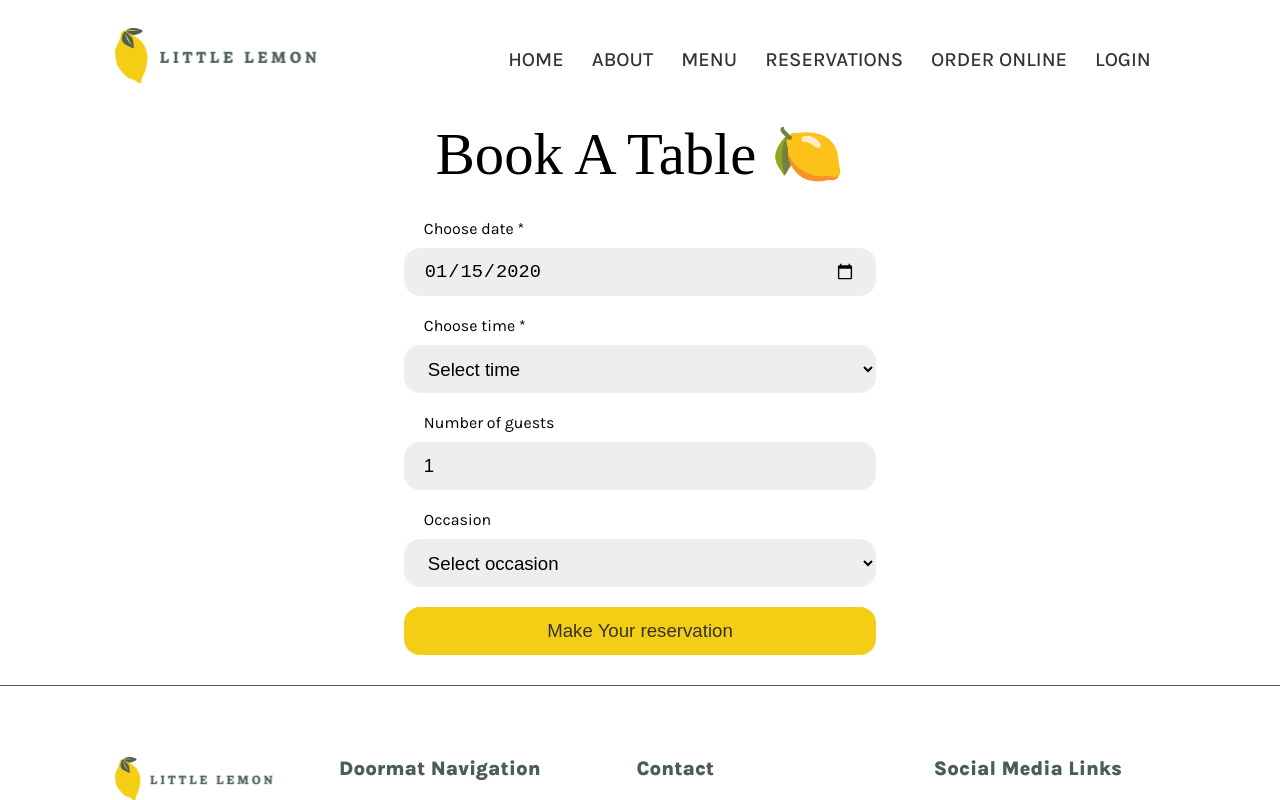
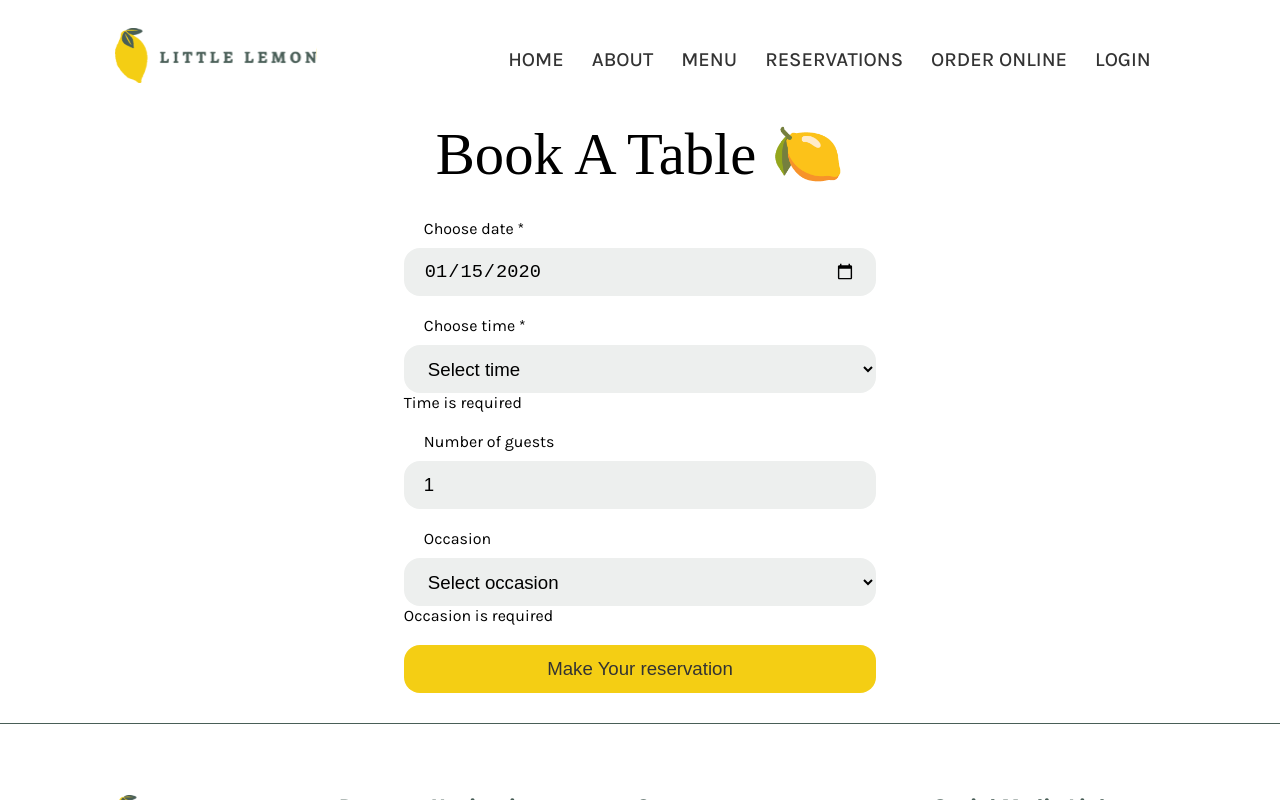
Before and after one commit to ZumrudAliyeva/little_lemon__table_reservation, a React (Create React App) app: page /booking in a window 1280 px wide. Both pictures are taken after typing "2020-01-15" into the empty fields and a click on the button "Make Your reservation". Shown: the top 800 px of the page. Built offline with nearby package versions, Linux system fonts and the light colour scheme; a web font is replaced by a local one.

Commit message:
formik added

```diff
--- a/package.json
+++ b/package.json
@@ -6,11 +6,13 @@
     "@testing-library/jest-dom": "^5.17.0",
     "@testing-library/react": "^13.4.0",
     "@testing-library/user-event": "^13.5.0",
+    "formik": "^2.4.6",
     "react": "^18.3.1",
     "react-dom": "^18.3.1",
     "react-router-dom": "^6.26.2",
     "react-scripts": "5.0.1",
-    "web-vitals": "^2.1.4"
+    "web-vitals": "^2.1.4",
+    "yup": "^1.4.0"
   },
   "scripts": {
     "start": "react-scripts start",
--- a/src/components/reservation/BookingForm.jsx
+++ b/src/components/reservation/BookingForm.jsx
@@ -1,39 +1,61 @@
-import React, { useState } from "react";
+import React from "react";
+import { useFormik } from "formik";
+import * as Yup from "yup";
 
 const BookingForm = () => {
-  const [date, setDate] = useState("");
-  const [time, setTime] = useState("");
-  const [guests, setGuests] = useState(1);
-  const [occasion, setOccasion] = useState("");
+  const formik = useFormik({
+    initialValues: {
+      date: "",
+      time: "",
+      guests: 1,
+      occasion: "",
+    },
+    validationSchema: Yup.object({
+      date: Yup.string().required("Date is required"),
+      time: Yup.string().required("Time is required"),
+      guests: Yup.number()
+        .min(1, "Must have at least 1 guest")
+        .max(10, "Cannot exceed 10 guests")
+        .required("Number of guests is required"),
+      occasion: Yup.string().required("Occasion is required"),
+    }),
+    onSubmit: (values, { resetForm }) => {
+      console.log(values);
 
-  const handleSubmit = (e) => {
-    e.preventDefault();
-    console.log(date, time, guests, occasion);
-  };
+      alert("Booking successful!");
+      resetForm();
+    },
+  });
 
   return (
-    <>
-      <form id="booking_form" onSubmit={handleSubmit}>
+    <form id="booking_form" onSubmit={formik.handleSubmit}>
       <div>
         <label htmlFor="res_date">Choose date *</label>
         <input
           type="date"
           id="res_date"
-          name="res_date"
-          value={date}
-          onChange={(e) => setDate(e.target.value)}
+          name="date"
+          value={formik.values.date}
+          onChange={formik.handleChange}
+          onBlur={formik.handleBlur}
           required
         />
+        {formik.touched.date && formik.errors.date ? (
+          <div>{formik.errors.date}</div>
+        ) : null}
       </div>
       <div>
         <label htmlFor="res_time">Choose time *</label>
         <select
           id="res_time"
-          name="res_time"
-          value={time}
-          onChange={(e) => setTime(e.target.value)}
+          name="time"
+          value={formik.values.time}
+          onChange={formik.handleChange}
+          onBlur={formik.handleBlur}
         >
-          <option value='' disabled>Select time</option>
+          <option value="" disabled>
+            Select time
+          </option>
           <option>17:00</option>
           <option>18:00</option>
           <option>19:00</option>
@@ -41,6 +63,9 @@ const BookingForm = () => {
           <option>21:00</option>
           <option>22:00</option>
         </select>
+        {formik.touched.time && formik.errors.time ? (
+          <div>{formik.errors.time}</div>
+        ) : null}
       </div>
       <div>
         <label htmlFor="guests">Number of guests</label>
@@ -51,26 +76,35 @@ const BookingForm = () => {
           max="10"
           id="guests"
           name="guests"
-          value={guests}
-          onChange={(e) => setGuests(e.target.value)}
+          value={formik.values.guests}
+          onChange={formik.handleChange}
+          onBlur={formik.handleBlur}
         />
+        {formik.touched.guests && formik.errors.guests ? (
+          <div>{formik.errors.guests}</div>
+        ) : null}
       </div>
       <div>
         <label htmlFor="occasion">Occasion</label>
         <select
           id="occasion"
           name="occasion"
-          value={occasion}
-          onChange={(e) => setOccasion(e.target.value)}
+          value={formik.values.occasion}
+          onChange={formik.handleChange}
+          onBlur={formik.handleBlur}
         >
-          <option value='' disabled>Select occasion</option>
+          <option value="" disabled>
+            Select occasion
+          </option>
           <option>Birthday</option>
           <option>Anniversary</option>
         </select>
+        {formik.touched.occasion && formik.errors.occasion ? (
+          <div>{formik.errors.occasion}</div>
+        ) : null}
       </div>
       <button type="submit">Make Your reservation</button>
     </form>
-    </>
   );
 };
 
```
Also changed, not shown: 1 other file (tests, documents, lock files or other folders). Lines whose indentation alone changed are shown as unchanged.
